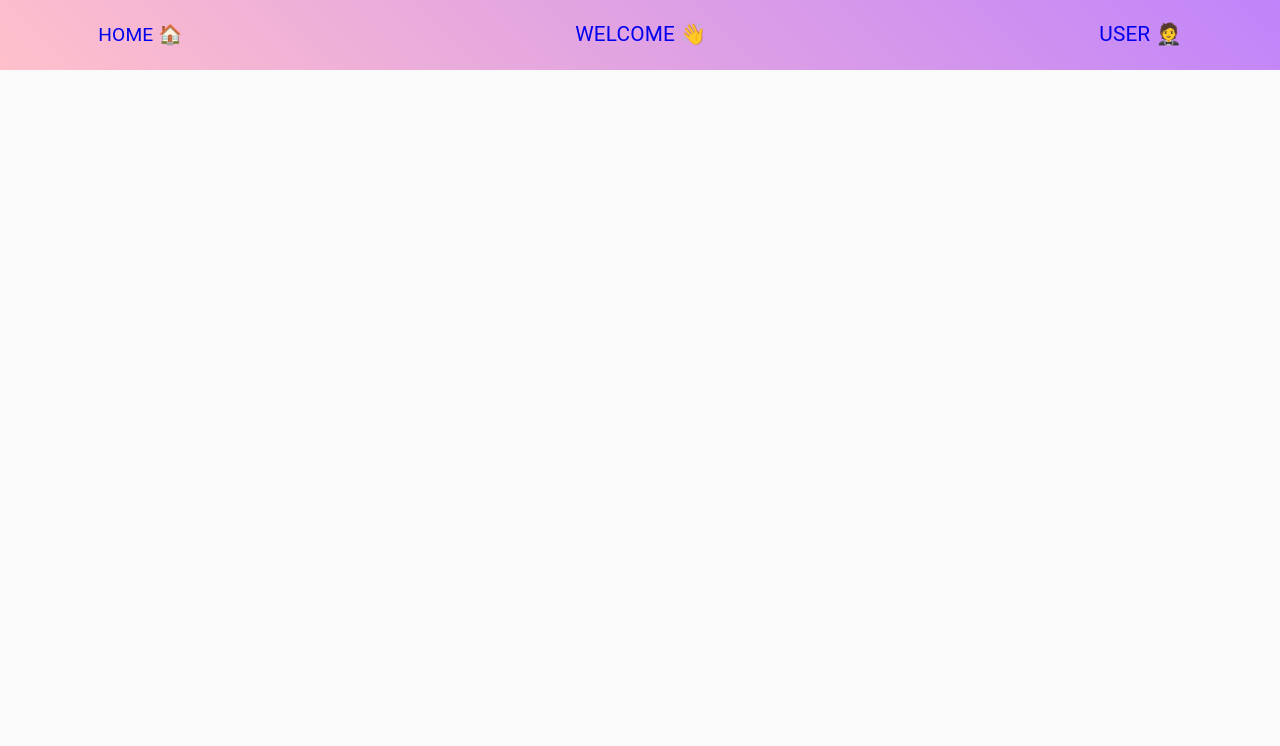
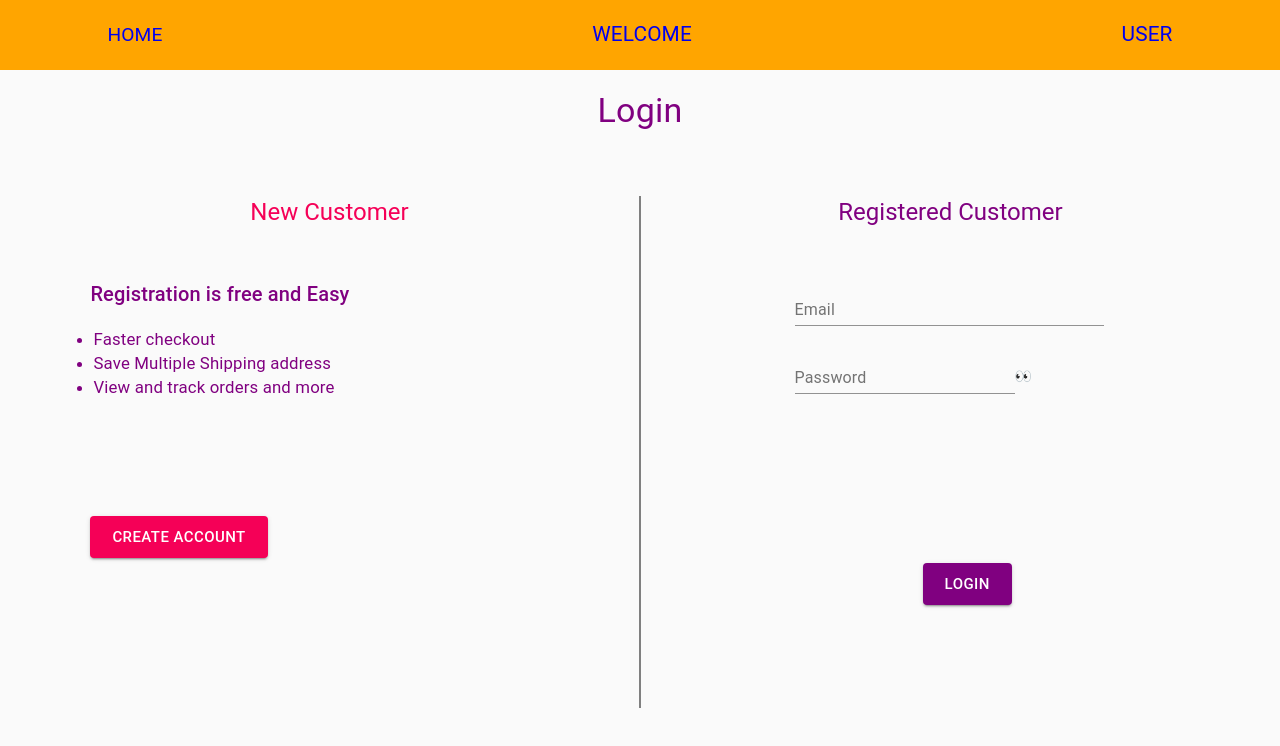
Before and after one commit to YashLimbani/EbookSell, a React (Create React App) app: page /login in a window 1280 px wide. Shown: the top 746 px of the page. Built offline with nearby package versions, Linux system fonts and the light colour scheme.

Commit message:
connect api and create login page

```diff
--- a/package.json
+++ b/package.json
@@ -10,11 +10,13 @@
     "@testing-library/jest-dom": "^5.17.0",
     "@testing-library/react": "^13.4.0",
     "@testing-library/user-event": "^13.5.0",
+    "axios": "^1.4.0",
     "formik": "^2.4.3",
     "react": "^18.2.0",
     "react-dom": "^18.2.0",
     "react-router-dom": "^6.14.2",
     "react-scripts": "5.0.1",
+    "react-toastify": "^9.1.3",
     "web-vitals": "^2.1.4",
     "yup": "^1.2.0"
   },
--- a/src/App.js
+++ b/src/App.js
@@ -1,13 +1,15 @@
 import "./App.css";
 import { Route, Routes, NavLink } from "react-router-dom";
 import Welcome from "./components/Welcome";
-import User from "./components/User";
+// import User from "./components/User";
 import { CssBaseline } from "@material-ui/core";
 import Home from "./components/Home";
 import { Button } from "@material-ui/core";
 import { createTheme, ThemeProvider } from "@material-ui/core/styles";
 // import { ThemeProvider } from '@material-ui/styles';
 import { purple } from "@material-ui/core/colors";
+import Login from "./components/Login";
+import Register from "./components/Register";
 
 const theme = createTheme({
   palette: {
@@ -22,7 +24,8 @@ const theme = createTheme({
     secondary: {
       // light: "#ff4010",
       // This is green.A700 as hex.
-      main: "#11cb5f",
+      // main: "#11cb5f",
+      main: "#800080 ",
     },
     typography: {
       h1: {
@@ -47,7 +50,8 @@ function App() {
             display: "flex",
             justifyContent: "space-around",
             alignItems: "center",
-            background: "linear-gradient(45deg,pink,rgb(193, 132, 250))",
+            // background: "linear-gradient(45deg,pink,rgb(193, 132, 250))",
+            background: "orange",
             height: 70,
           }}
         >
@@ -55,7 +59,7 @@ function App() {
             to="/"
             style={{ fontSize: "1.2rem", textDecoration: "none" }}
           >
-            HOME 🏠
+            HOME
           </NavLink>
           <br />
           <NavLink
@@ -63,25 +67,23 @@ function App() {
             style={{ fontSize: "1.3rem", textDecoration: "none" }}
           >
             {" "}
-            WELCOME 👋
+            WELCOME
           </NavLink>
           <br />
           <NavLink
-            to="/user"
+            to="/Register"
             style={{ fontSize: "1.3rem", textDecoration: "none" }}
           >
             {" "}
-            USER 🤵{" "}
+            USER{" "}
           </NavLink>
         </div>
 
         <Routes path="/">
           <Route index element={<Home />} />
           <Route path="/welcome" element={<Welcome />} />
-          <Route
-            path="/user"
-            element={<User name="Y.S Limbani" role="student" />}
-          />
+          <Route path="/register" element={<Register />} />
+          <Route path="/login" element={<Login />} />
         </Routes>
       </div>
     </ThemeProvider>
--- a/src/components/Home.js
+++ b/src/components/Home.js
@@ -13,7 +13,7 @@ export default function Home() {
     <>
       <Typography
         variant="h2"
-        color="secondary"
+        color="purple"
         align="center"
         padding="100"
         sx={{ padding: "20px" }}
@@ -21,13 +21,13 @@ export default function Home() {
         {" "}
         Home 🏠
       </Typography>
-      <Typography variant="h2" color="secondary" align="center">
+      <Typography variant="h2" color="purple" align="center">
         <Button variant="contained" onClick={clickHandler}>
           {" "}
           cilck to say HII 👋
         </Button>
       </Typography>
-      <Typography variant="h2" color="secondary" align="center">
+      <Typography variant="h2" color="purple" align="center">
         {num}
       </Typography>
     </>
--- /dev/null
+++ b/src/components/Login.js
@@ -0,0 +1,126 @@
+import React from "react";
+import { Typography, Button, Container, Grid } from "@material-ui/core";
+import { useNavigate } from "react-router-dom";
+import TextFieldWrapper from "../UI/TextField";
+import Password from "../UI/PassWord";
+import * as Yup from "yup";
+import { Form, Formik } from "formik";
+import authService from "./../service/auth.service";
+import { toast } from "react-toastify";
+
+export default function Login() {
+  const initialValues = {
+    email: "",
+    password: "",
+  };
+
+  const validationSchema = Yup.object().shape({
+    email: Yup.string().email("Email is invalid").required("Email is required"),
+
+    password: Yup.string()
+      .required("Password is required")
+      .min(5, "Password must be atleast 5 characters"),
+  });
+
+  const onSubmit = (data) => {
+    console.log("LOGIN ......");
+    authService.login(data).then((res) => {
+      toast.success("Successfully registered");
+      navigate("/");
+    });
+  };
+
+  const navigate = useNavigate();
+  return (
+    <div
+      style={{
+        overflow: "hidden",
+        padding: 20,
+        color: "purple",
+      }}
+    >
+      <Typography variant="h4" align="center">
+        Login
+      </Typography>
+
+      <Grid
+        container
+        style={{ height: "80vh", marginTop: "0vh" }}
+        alignItems="center"
+      >
+        <Grid
+          item
+          xs={6}
+          alignItems="stretch"
+          style={{ height: "80%", borderRight: "1.5px solid grey" }}
+        >
+          <Typography variant="h5" align="center" color="primary">
+            New Customer
+          </Typography>
+          <div style={{ height: 50 }}></div>
+          <Typography variant="h6" style={{ marginLeft: "5.5vw" }}>
+            Registration is free and Easy
+          </Typography>
+          <Container maxWidth="sm">
+            <ul style={{ fontSize: "larger" }}>
+              <li>Faster checkout</li>
+              <li>Save Multiple Shipping address</li>
+              <li>View and track orders and more</li>
+            </ul>
+          </Container>
+          <div style={{ height: 100 }}></div>
+
+          <Button
+            variant="contained"
+            color="primary"
+            size="large"
+            onClick={() => navigate("/register")}
+            style={{ marginLeft: "5.5vw" }}
+          >
+            Create Account
+          </Button>
+        </Grid>
+        <Grid
+          item
+          xs={6}
+          style={{ borderLeft: "1.5px solid grey", height: "80%" }}
+        >
+          <Typography variant="h5" align="center">
+            Registered Customer
+          </Typography>
+          <div style={{ height: 50 }}></div>
+          <Formik
+            validateOnChange="true"
+            initialValues={initialValues}
+            validationSchema={validationSchema}
+            onSubmit={onSubmit}
+          >
+            <Form style={{ width: "50%", marginLeft: "12vw" }}>
+              <div style={{ height: "20vh" }}>
+                <TextFieldWrapper
+                  label="Email"
+                  name="email"
+                  fullWidth="false"
+                />
+                <br></br>
+                <br></br>
+                <Password label="Password" name="password" />
+              </div>
+              <div style={{ height: 125 }}></div>
+
+              <Button
+                variant="contained"
+                color="secondary"
+                size="large"
+                type="submit"
+                style={{ marginLeft: "10vw" }}
+              >
+                LOGIN
+              </Button>
+            </Form>
+          </Formik>
+        </Grid>
+      </Grid>
+    </div>
+  );
+}
--- a/src/components/User.js
+++ b/src/components/Register.js
@@ -1,23 +1,28 @@
 import React from "react";
-import { Button, Grid } from "@material-ui/core";
-import { Typography } from "@mui/material";
+import { Typography, Button, Grid } from "@material-ui/core";
 import * as Yup from "yup";
 import { Formik, Form } from "formik";
 import TextFieldCustom from "../UI/TextField";
 import Password from "../UI/PassWord";
 import Select from "../UI/Select";
+import authService from "./../service/auth.service";
+import { toast } from "react-toastify";
+import "react-toastify/dist/ReactToastify.css";
+import { useNavigate } from "react-router-dom";
 
-export default function User(props) {
+export default function Register(props) {
+  const navigate = useNavigate();
+
   const initialValues = {
     firstName: "",
     lastName: "",
     email: "",
     password: "",
     confirmPassword: "",
-    role: "",
+    roleId: "",
   };
 
-  const Option = ["User", "Seller", "Admin"];
+  const Option = ["buyer", "Seller"];
 
   const validationSchema = Yup.object().shape({
     firstName: Yup.string().required("First Name isRequired"),
@@ -28,15 +33,23 @@ export default function User(props) {
 
     password: Yup.string()
       .required("Password is required")
-      .min(8, "Password must be atleast 8 characters"),
+      .min(5, "Password must be atleast 5 characters"),
 
     confirmPassword: Yup.string()
       .oneOf([Yup.ref("password"), null], "Password must match")
       .required("Confirm Password is required"),
 
-    role: Yup.string().required("Role is required"),
+    roleId: Yup.number().required("Role is required"),
   });
 
+  const onSubmit = (data) => {
+    console.log("submitting");
+    delete data.confirmPassword;
+    authService.create(data).then((res) => {
+      navigate("/login");
+      toast.success("Successfully registered");
+    });
+  };
   return (
     <div
       style={{
@@ -53,13 +66,13 @@ export default function User(props) {
         validateOnChange="true"
         initialValues={initialValues}
         validationSchema={validationSchema}
-        onSubmit={(values) => console.log(values)}
+        onSubmit={onSubmit}
       >
         <Form>
-          <Typography variant="h5" style={{ marginLeft: 100 }}>
+          <Typography variant="h5" style={{ marginLeft: "5.55vw" }}>
             Personal Information
           </Typography>
-          <Grid container style={{ marginLeft: 100 }}>
+          <Grid container justifyContent="space-evenly">
             <Grid item xs={5}>
               <TextFieldCustom name="firstName" label="First Name" />
             </Grid>
@@ -70,24 +83,24 @@ export default function User(props) {
           <br></br>
           <br></br>
 
-          <Typography variant="h5" style={{ marginLeft: 100 }}>
+          <Typography variant="h5" style={{ marginLeft: "5.55vw" }}>
             Email Address
           </Typography>
-          <Grid container style={{ marginLeft: 100 }}>
+          <Grid container justifyContent="space-evenly">
             <Grid item xs={5}>
               <TextFieldCustom name="email" label="email" />
             </Grid>
             <Grid item xs={5}>
-              <Select name="role" options={Option} label="Roles" />
+              <Select name="roleId" options={Option} label="Roles" />
             </Grid>
           </Grid>
           <br></br>
           <br></br>
 
-          <Typography variant="h5" style={{ marginLeft: 100 }}>
+          <Typography variant="h5" style={{ marginLeft: "5.55vw" }}>
             Login Information
           </Typography>
-          <Grid container style={{ marginLeft: 100 }}>
+          <Grid container justifyContent="space-evenly">
             <Grid item xs={5}>
               <Password name="password" label="Password" />
             </Grid>
@@ -95,19 +108,33 @@ export default function User(props) {
               <Password name="confirmPassword" label="Confirm Password" />
             </Grid>
           </Grid>
+          <br></br>
 
-          <br></br>
-          <br></br>
+          <Grid container justifyContent="space-evenly">
+            <Grid item xs={5}>
               <Button
                 type="submit"
                 variant="contained"
                 color="primary"
-            style={{
-              marginLeft: "30%",
-            }}
+                size="large"
               >
                 Register
               </Button>
+            </Grid>
+          </Grid>
+          <br />
+          <Grid container justifyContent="space-evenly">
+            <Grid item xs={5}>
+              <Button
+                variant="contained"
+                color="secondary"
+                size="large"
+                onClick={() => navigate("/login")}
+              >
+                Login
+              </Button>
+            </Grid>
+          </Grid>
         </Form>
       </Formik>
     </div>
--- a/src/components/Welcome.js
+++ b/src/components/Welcome.js
@@ -11,7 +11,7 @@ export default function Welcome() {
       <Typography
         variant="h4"
         align="center"
-        color="secondary"
+        color="purple"
         sx={{ padding: "20px" }}
       >
         WELCOME TO OUR SITE 👋
```
Also changed, not shown: src/service/auth.service.js (added, +24 -0 lines), src/service/request.js (added, +83 -0 lines), 1 other file (tests, documents, lock files or other folders). Lines whose indentation alone changed are shown as unchanged.
